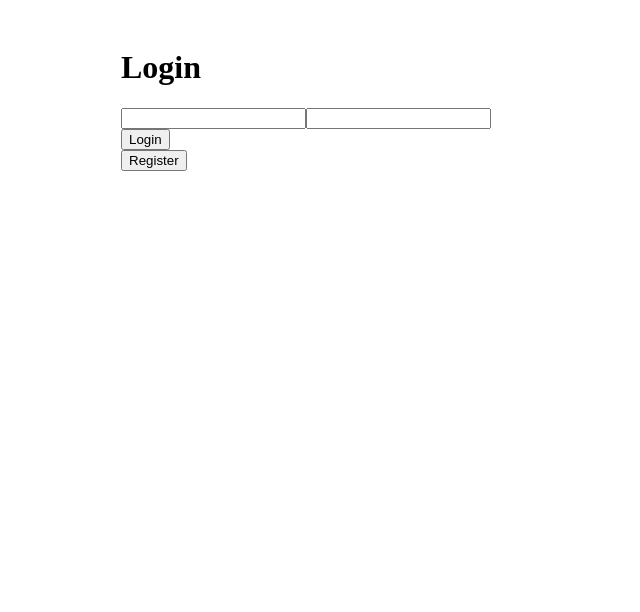
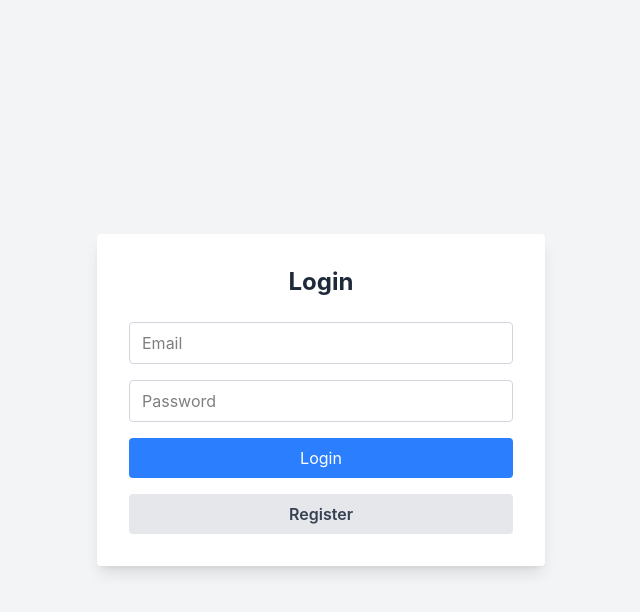
Before and after one commit to achmadsyariefha/room-management-app, a Next.js app: page /login in a window 1280 px wide. Shown: the top 612 px of the page, without its empty margins (319-959 px from the left). Built offline with nearby package versions, Linux system fonts and the light colour scheme; no server answers.

Commit message:
Add Styling

```diff
--- a/components/Header.tsx
+++ b/components/Header.tsx
@@ -0,0 +1,27 @@
+import { supabase } from "@/lib/supabaseClient";
+import { useRouter } from "next/router";
+import Link from "next/link";
+
+export default function Header() {
+    const router = useRouter();
+
+    const handleLogout = async () => {
+        await supabase.auth.signOut();
+        router.push("/login");
+    };
+
+    const isActive = (path: string) => {
+        return router.pathname === path ? "font-bold text-white underline" : "text-white";
+    };
+
+    return (
+        <header className="flex justify-between items-center bg-primary px-6 py-4 shadow">
+            <h1 className="text-xl font-bold text-white">Room Management App</h1>
+            <nav className="flex gap-6">
+                <Link href="/" className={`hover:underline ${isActive("/")}`}>Home</Link>
+                <Link href="/bookings" className={`hover:underline ${isActive("/bookings")}`}>Bookings</Link>
+            </nav>
+            <button onClick={handleLogout} className="bg-red-500 text-white px-4 py-2 font-semibold rounded hover:bg-red-600 transition-colors text-sm">Logout</button>
+        </header>
+    );
+}
--- /dev/null
+++ b/components/ProtectedRoute.tsx
@@ -0,0 +1,22 @@
+import { ReactNode } from "react";
+import { useRouter } from "next/router";
+import { useUser } from "@/hooks/useUser";
+
+interface ProtectedRouteProps {
+    children: ReactNode;
+}
+
+export default function ProtectedRoute({ children }: ProtectedRouteProps) {
+    const { user, loading } = useUser();
+    const router = useRouter();
+
+    if (loading) {
+        return <p>Loading...</p>;
+    }
+
+    if (!user) {
+        router.push("/login");
+        return null;
+    }
+    return <>{children}</>;
+}
--- a/package.json
+++ b/package.json
@@ -15,13 +15,13 @@
     "react-dom": "19.2.0"
   },
   "devDependencies": {
-    "@tailwindcss/postcss": "^4",
+    "@tailwindcss/postcss": "^4.1.17",
     "@types/node": "^20",
     "@types/react": "^19",
     "@types/react-dom": "^19",
     "eslint": "^9",
     "eslint-config-next": "16.0.3",
-    "tailwindcss": "^4",
+    "tailwindcss": "^4.1.17",
     "typescript": "^5"
   }
 }
--- /dev/null
+++ b/pages/_app.tsx
@@ -0,0 +1,5 @@
+import "@/styles/globals.css";
+
+export default function App({ Component, pageProps }: any) {
+    return <Component {...pageProps} />;
+}
--- a/pages/bookings/index.tsx
+++ b/pages/bookings/index.tsx
@@ -0,0 +1,11 @@
+import ProtectedRoute from "@/components/ProtectedRoute";
+import Header from "@/components/Header";
+
+export default function Bookings() {
+    return (
+        <ProtectedRoute>
+            <Header />
+            <h1>Bookings</h1>
+        </ProtectedRoute>
+    );
+}
--- a/pages/index.tsx
+++ b/pages/index.tsx
@@ -1,22 +1,14 @@
-import { useUser } from "@/hooks/useUser";
-import { useRouter } from "next/router";
+import Header from "@/components/Header";
+import ProtectedRoute from "@/components/ProtectedRoute";
 
 export default function Dashboard() {
-    const { user, loading } = useUser();
-    const router = useRouter();
-
-    if (loading) {
-        return <p>Loading...</p>;
-    }
-
-    if (!user) {
-        router.push("/login");
-        return null;
-    }
     return (
-        <main>
-            <h1>Dashboard</h1>
-            <p>Hello, {user?.email}</p>
-        </main>
+        <ProtectedRoute>
+            <Header />
+            <main className="p-6">
+                <h2 className="text-2xl font-bold">Dashboard</h2>
+                {/* Dashboard content */}
+            </main>
+        </ProtectedRoute>
     );
 }
--- a/pages/login.tsx
+++ b/pages/login.tsx
@@ -43,15 +43,17 @@ export default function LoginPage() {
     };
 
     return (
-        <div style={{ maxWidth: "400px", margin: "0 auto", padding: "20px" }}>
-            <h1>Login</h1>
-            <form onSubmit={handleLogin}>
-                <input type="email" value={email} onChange={(e) => setEmail(e.target.value)} required />
-                <input type="password" value={password} onChange={(e) => setPassword(e.target.value)} required />
-                <button type="submit">Login</button>
-            </form>
-            <button onClick={handleRegister}>Register</button>
-            {error && <p style={{ color: "red" }}>{error}</p>}
+        <div className="flex justify-center items-center min-h-screen bg-gray-100">
+            <div className="bg-white p-8 rounded shadow-lg w-full max-w-md">
+                <h1 className="text-center text-2xl font-bold text-gray-800 mb-6">Login</h1>
+                <form onSubmit={handleLogin} className="space-y-4">
+                    <input type="email" value={email} placeholder="Email" onChange={(e) => setEmail(e.target.value)} required className="w-full py-2 px-3 border border-gray-300 rounded focus:outline-none focus:border-blue-500"/>
+                    <input type="password" value={password} placeholder="Password" onChange={(e) => setPassword(e.target.value)} required className="w-full py-2 px-3 border border-gray-300 rounded focus:outline-none focus:border-blue-500"/>
+                    <button type="submit" className="w-full p-2 bg-blue-500 text-white rounded">Login</button>
+                </form>
+                <button onClick={handleRegister} className="mt-4 w-full py-2 px-4 bg-gray-200 text-gray-700 font-semibold hover:bg-gray-300 rounded">Register</button>
+                {error && <p className="mt-4 text-red-500 text-sm text-center">{error}</p>}
+            </div>
         </div>
     );
 }
--- /dev/null
+++ b/styles/globals.css
@@ -0,0 +1,12 @@
+@import "tailwindcss";
+
+/* Define your theme directly in CSS */
+@theme {
+  --font-sans: "Inter", system-ui, sans-serif;
+  --color-primary: #2563eb; /* blue-600 */
+  --color-secondary: #64748b; /* slate-500 */
+  --color-bg: #f1f5f9; /* slate-100 */
+  --breakpoint-lg: 1024px;
+}
+
+/* Apply the theme */
```
Also changed, not shown: 1 other file (tests, documents, lock files or other folders).
